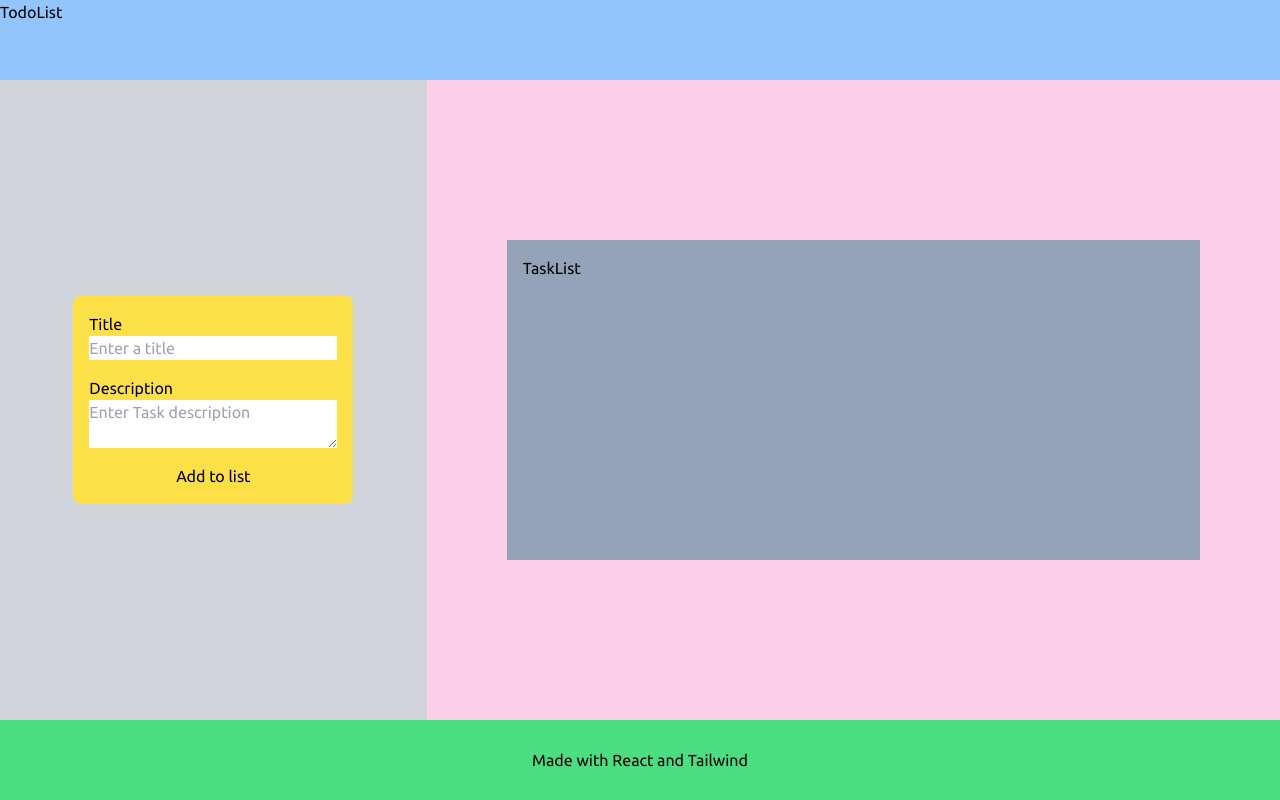
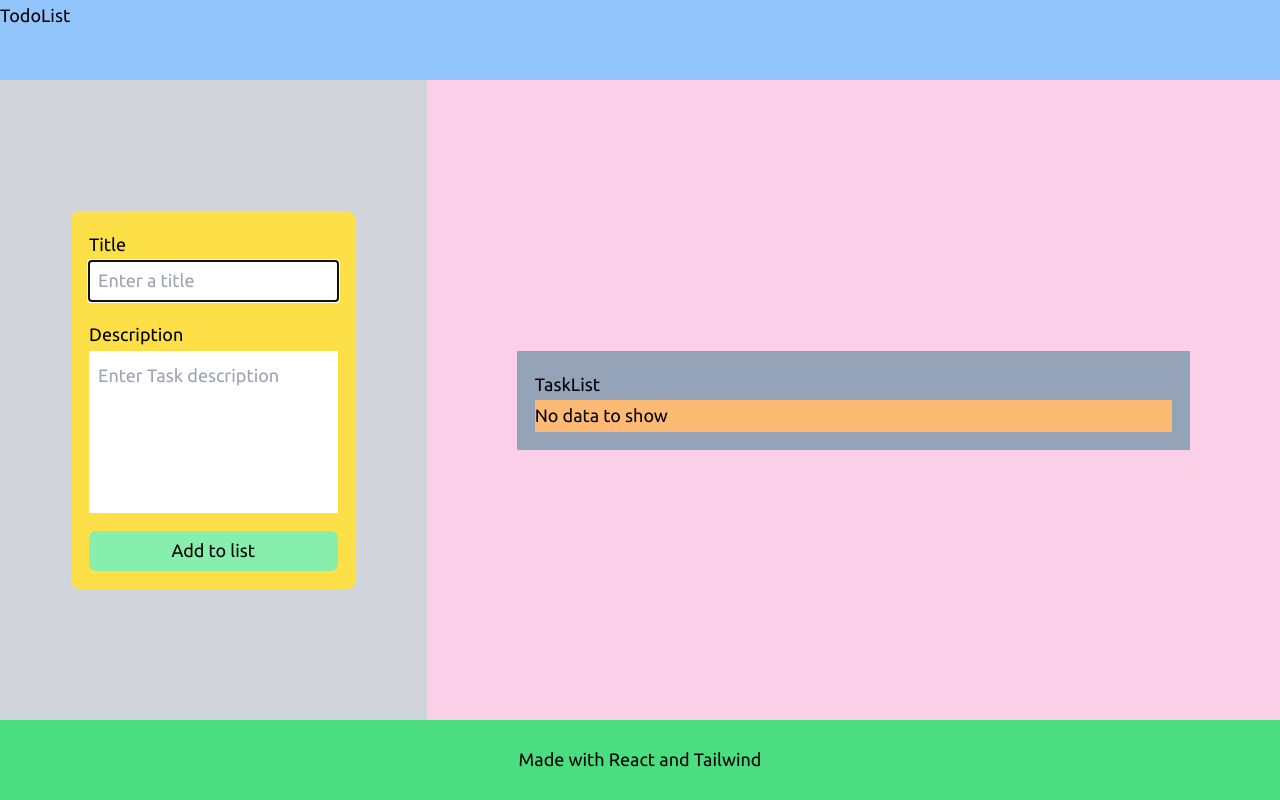
Before and after one commit to arpankumarde/react-todo-list, a React (Vite) app: page / in a window 1280 px wide. Built offline with nearby package versions, Linux system fonts and the light colour scheme.

Commit message:
added mark complete/incomplete functionality

```diff
--- a/src/components/TaskEntry.jsx
+++ b/src/components/TaskEntry.jsx
@@ -4,7 +4,7 @@ const TaskEntry = ({ tasks, setTasks }) => {
   const [inputs, setInputs] = useState({});
 
   const handleChange = (event) => {
-    const name = event.target.name;
+    const name = event.target.name.replace(/\s{2,}/g, ' ').trim();
     const value = event.target.value;
     // console.log("in here")
     // console.log(inputs)
@@ -23,27 +23,29 @@ const TaskEntry = ({ tasks, setTasks }) => {
 
   return (
     <div className='bg-gray-300 w-1/3 flex justify-center items-center'>
-      <div className="bg-yellow-300 p-4 rounded-lg">
-        <form onSubmit={handleSubmit} className='flex flex-col gap-4'>
+      <div className="bg-yellow-300 p-4 rounded-lg w-2/3">
+        <form onSubmit={handleSubmit} className='flex flex-col gap-4' autoComplete='disabled'>
           <fieldset className='flex flex-col'>
             <span>Title</span>
             <input type="text" name='title'
-              value={inputs.title || ""}
-              onChange={handleChange}
+              value={inputs.title || ""} onChange={handleChange}
               placeholder='Enter a title'
-              required
+              autoComplete='disabled'
+              className='w-full px-2 py-1'
+              autoFocus required
             />
           </fieldset>
           <fieldset className='flex flex-col'>
             <span>Description</span>
-            <textarea name='desc' value={inputs.desc || ""}
-              onChange={handleChange}
+            <textarea type='text' name='desc'
+              value={inputs.desc || ""} onChange={handleChange}
               placeholder='Enter Task description'
-              className='w-full'
+              className='w-full p-2 h-36 resize-none'
+              autoComplete='disabled'
             >
             </textarea>
           </fieldset>
-          <button type="submit">Add to list</button>
+          <button type="submit" className='bg-green-300 rounded-md p-1'>Add to list</button>
         </form>
       </div>
     </div>
--- a/src/components/TaskList.jsx
+++ b/src/components/TaskList.jsx
@@ -1,17 +1,39 @@
 import React from 'react'
 
 const TaskList = ({ tasks, setTasks }) => {
+  const toggleStatus = (event) => {
+    let id = event.target.dataset.taskid;
+    let newStatus = !tasks[id].status;
+    let copyTasks = [...tasks];
+    copyTasks[id].status = newStatus;
+    // console.log(copyTasks);
+    setTasks(copyTasks);
+    // console.log(tasks);
+  };
+
   return (
     <section className='bg-pink-200 w-2/3 flex items-center justify-center px-20'>
-      <div className="container bg-slate-400 min-h-[40vh] p-4">
-        TaskList
-        {tasks.map((value, key) => (
-          <div key={key} className='flex justify-between'>
-            <div>{value.title}</div>
-            <div>{value.desc}</div>
-            <div>{value.status ? 'complete' : 'incomplete'}</div>
-          </div>
-        ))}
+      <div className="container bg-slate-400 max-h-[75vh] p-4">
+        <div>TaskList</div>
+        <div className='overflow-auto max-h-[65vh] bg-orange-300'>
+          {!tasks.length == 0 ?
+            (tasks.map((value, key) => (
+              <div key={key} className='flex justify-between'>
+                <div>{value.title}</div>
+                <div>{value.desc}</div>
+                <div key={`${key}-${value.status}1`}>{value.status ? 'complete' : 'incomplete'}</div>
+                <button data-taskid={key} key={`${key}-${value.status2}`} onClick={toggleStatus}>mark {!value.status ? 'complete' : 'incomplete'}</button>
+              </div>
+            )))
+            : 'No data to show'}
+          {/* {tasks.map((value, key) => (
+            <div key={key} className='flex justify-between'>
+              <div>{value.title}</div>
+              <div>{value.desc}</div>
+              <div>{value.status ? 'complete' : 'incomplete'}</div>
+            </div>
+          ))} */}
+        </div>
       </div>
     </section>
   )
--- a/src/index.css
+++ b/src/index.css
@@ -5,7 +5,7 @@
 @tailwind utilities;
 
 html {
-  @apply font-ubuntu;
+  @apply font-ubuntu text-lg;
 }
 
 body {
```
